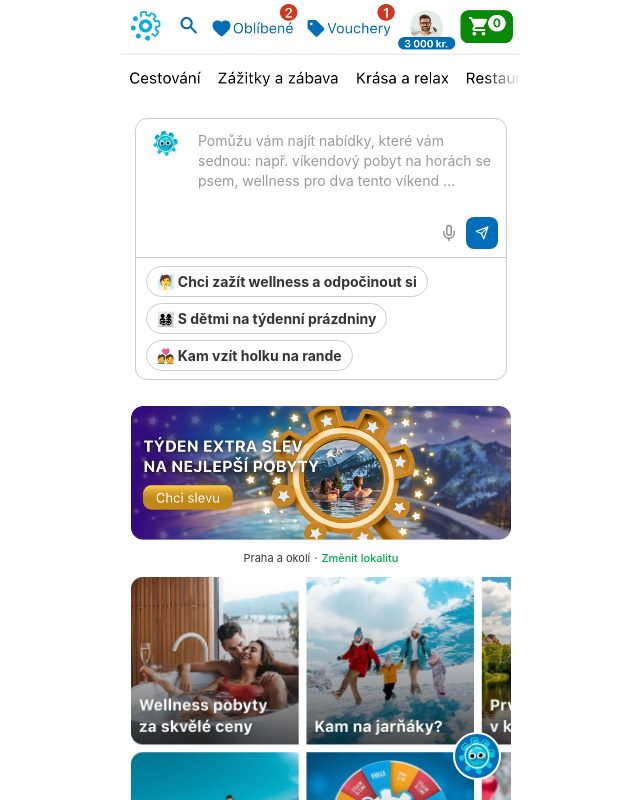
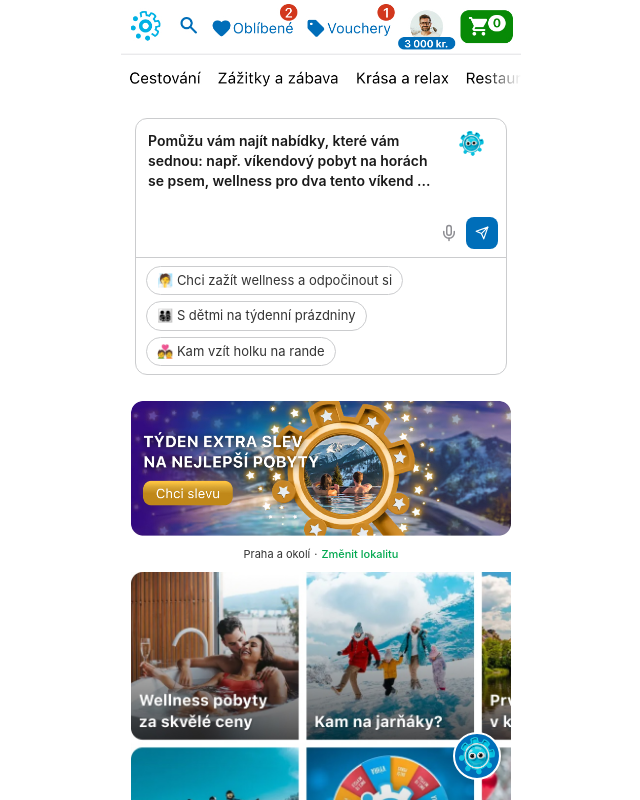
Before and after one commit to maroskadlec/slevac-ai, a React (Vite) app: page /mobile in a window 1280 px wide. Shown: the whole page, without its empty margins (319-959 px from the left). Built offline with nearby package versions, Linux system fonts and the light colour scheme.

Commit message:
Hero: avatar vpravo, placeholder vlevo černý semibold, tags font-normal

```diff
--- a/src/components/FigmaMobile.tsx
+++ b/src/components/FigmaMobile.tsx
@@ -76,10 +76,10 @@ export default function FigmaMobile({ isOpen, onToggle }: MobileProps) {
           <div className="relative bg-white px-[14px] pt-[16px] pb-[16px]">
             {/* Container: input + separator + tags */}
             <div className="rounded-[12px] border border-[#CBCCCE] bg-white overflow-hidden">
-              {/* Textarea with avatar */}
+              {/* Textarea with avatar on the right */}
               <div className="relative">
-                {/* Avatar inside textarea area */}
-                <div className="absolute top-[10px] left-[10px] w-[44px] h-[44px] flex-shrink-0">
+                {/* Avatar – right side */}
+                <div className="absolute top-[10px] right-[10px] w-[44px] h-[44px] flex-shrink-0">
                   <motion.img
                     src={isBlinking ? mrkatkoImgBlink : mrkatkoImg}
                     alt="Mrkatko"
@@ -95,7 +95,7 @@ export default function FigmaMobile({ isOpen, onToggle }: MobileProps) {
                   onKeyDown={(e) => { if (e.key === 'Enter' && !e.shiftKey) { e.preventDefault(); handleHeroSend() } }}
                   placeholder="Pomůžu vám najít nabídky, které vám sednou: např. víkendový pobyt na horách se psem, wellness pro dva tento víkend ..."
                   rows={4}
-                  className="w-full bg-transparent pl-[62px] pr-[12px] pt-[12px] pb-[40px] text-[14px] leading-[20px] text-[#333] placeholder-[#999] outline-none border-none resize-none"
+                  className="w-full bg-transparent pl-[12px] pr-[62px] pt-[12px] pb-[40px] text-[14px] leading-[20px] text-[#1a1a1a] font-semibold placeholder-[#1a1a1a] placeholder:font-semibold outline-none border-none resize-none"
                 />
                 {/* Buttons inside textarea – bottom right */}
                 <div className="absolute bottom-[8px] right-[8px] flex items-center gap-[8px]">
@@ -118,7 +118,7 @@ export default function FigmaMobile({ isOpen, onToggle }: MobileProps) {
                   <button
                     key={tag}
                     onClick={() => { setHeroInput(tag) }}
-                    className="bg-white border border-[#CBCCCE] rounded-[16px] px-[10px] py-[4px] text-[14px] text-[#333] font-bold cursor-pointer hover:bg-[#f5f5f5] transition-colors"
+                    className="bg-white border border-[#CBCCCE] rounded-[16px] px-[10px] py-[4px] text-[13px] text-[#333] font-normal cursor-pointer hover:bg-[#f5f5f5] transition-colors"
                   >
                     {tag}
                   </button>
```
